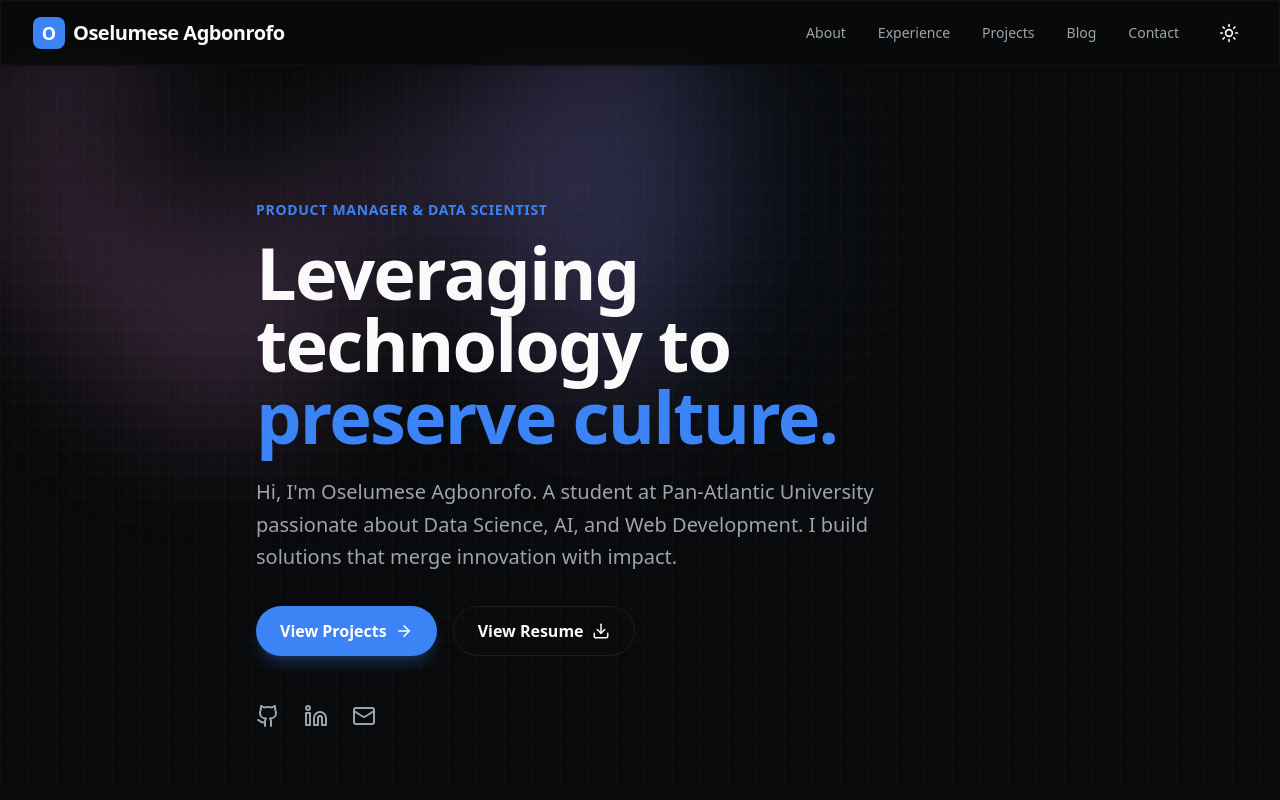
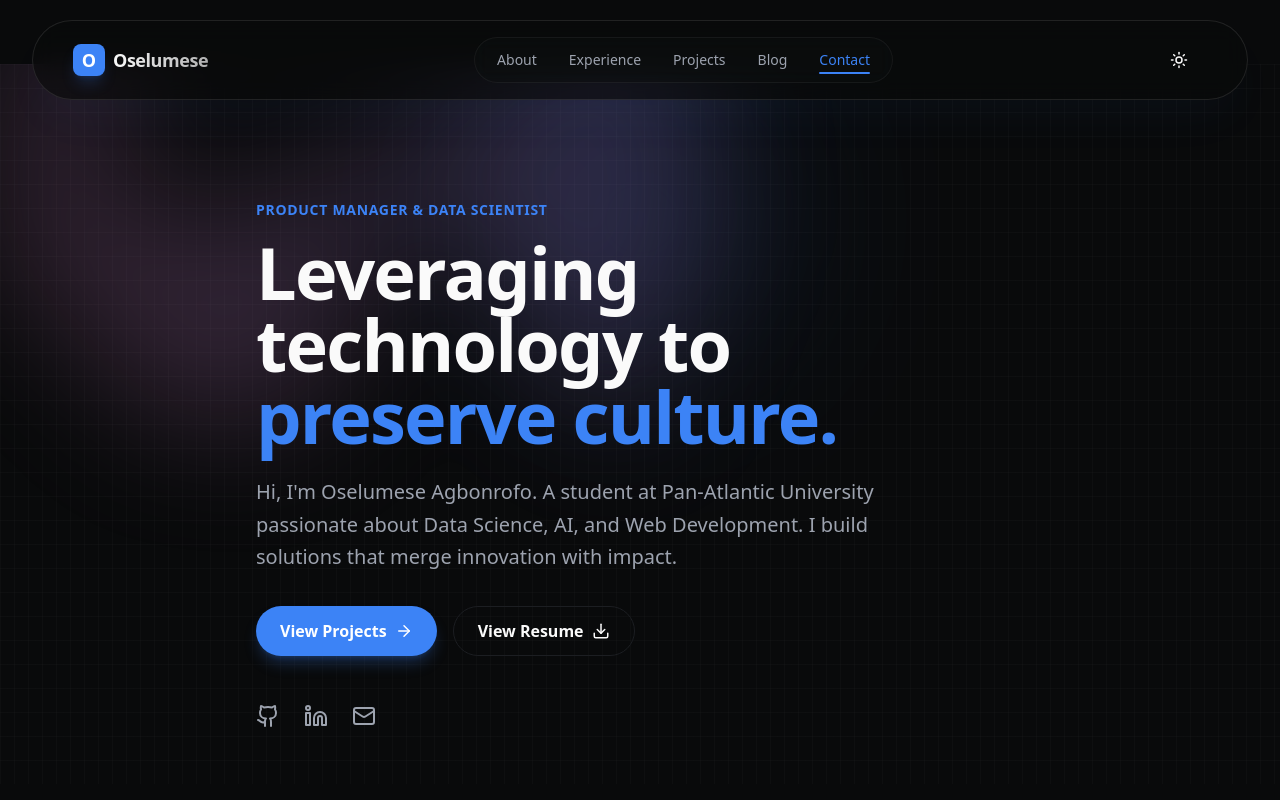
Before and after one commit to oselumeseagbonrofo/portfolio, a Next.js app: page / in a window 1280 px wide. Shown: the top 800 px of the page. Built offline with nearby package versions, Linux system fonts and the light colour scheme.

Commit message:
feat: Improve header and footer design

```diff
--- a/src/components/Footer.tsx
+++ b/src/components/Footer.tsx
@@ -2,30 +2,121 @@
 
 import * as React from 'react';
 import Link from 'next/link';
+import { motion } from 'framer-motion';
+import { Github, Linkedin, Mail, ArrowUp, ExternalLink } from 'lucide-react';
+
+const footerNav = [
+  { name: 'About', href: '/#about' },
+  { name: 'Experience', href: '/#experience' },
+  { name: 'Projects', href: '/#projects' },
+  { name: 'Blog', href: '/blog' },
+];
+
+const socials = [
+  { name: 'GitHub', icon: Github, href: 'https://github.com/oselumeseagbonrofo' },
+  { name: 'LinkedIn', icon: Linkedin, href: 'https://linkedin.com/in/oselumese-agbonrofo' },
+  { name: 'Email', icon: Mail, href: 'mailto:oselumeseagbonrofo@gmail.com' },
+];
 
 export default function Footer() {
   const currentYear = new Date().getFullYear();
 
+  const scrollToTop = () => {
+    window.scrollTo({ top: 0, behavior: 'smooth' });
+  };
+
   return (
-    <footer className="py-12 border-t border-border/40">
+    <footer className="relative mt-20 pb-10">
       <div className="container-wide">
-        <div className="flex flex-col md:flex-row justify-between items-center gap-8">
-          <div className="flex items-center space-x-2">
-            <div className="w-8 h-8 rounded-lg bg-secondary flex items-center justify-center">
-              <span className="text-primary font-bold text-lg">O</span>
+        {/* Main Footer Island */}
+        <div className="glass rounded-[3rem] p-8 md:p-12 border border-white/10 dark:border-white/5 relative overflow-hidden shadow-2xl shadow-primary/5">
+          {/* Background Decorative Element */}
+          <div className="absolute -right-20 -bottom-20 w-64 h-64 bg-primary/5 rounded-full blur-3xl pointer-events-none" />
+
+          <div className="grid grid-cols-1 md:grid-cols-12 gap-12 relative z-10">
+            {/* Brand Section */}
+            <div className="md:col-span-5 space-y-6">
+              <div className="flex items-center space-x-3 group">
+                <motion.div
+                  whileHover={{ rotate: 180 }}
+                  className="w-10 h-10 rounded-xl bg-primary flex items-center justify-center shadow-lg shadow-primary/20"
+                >
+                  <span className="text-white font-bold text-xl">O</span>
+                </motion.div>
+                <div className="flex flex-col">
+                  <span className="font-bold text-xl tracking-tight">Oselumese Agbonrofo</span>
+                  <div className="flex items-center space-x-2">
+                    <span className="w-2 h-2 rounded-full bg-green-500 animate-pulse" />
+                    <span className="text-xs font-medium text-muted-foreground uppercase tracking-wider">Available for new opportunities</span>
+                  </div>
+                </div>
+              </div>
+              <p className="text-muted-foreground text-sm leading-relaxed max-w-sm">
+                Combining data science and product management to create impactful digital experiences.
+                Always pushing the boundaries of what's possible with code and culture.
+              </p>
+              <div className="flex space-x-4">
+                {socials.map((social) => (
+                  <Link
+                    key={social.name}
+                    href={social.href}
+                    target="_blank"
+                    className="p-3 rounded-full bg-secondary/50 hover:bg-primary hover:text-white transition-all duration-300 group"
+                    aria-label={social.name}
+                  >
+                    <social.icon size={20} className="group-hover:scale-110 transition-transform" />
+                  </Link>
+                ))}
+              </div>
             </div>
-            <span className="font-bold text-lg tracking-tight">Oselumese Agbonrofo</span>
+
+            {/* Quick Links */}
+            <div className="md:col-span-3 space-y-6">
+              <h3 className="font-bold text-sm uppercase tracking-widest text-foreground/50">Navigation</h3>
+              <ul className="space-y-4">
+                {footerNav.map((item) => (
+                  <li key={item.name}>
+                    <Link
+                      href={item.href}
+                      className="text-muted-foreground hover:text-primary transition-colors flex items-center group text-sm font-medium"
+                    >
+                      {item.name}
+                      <ExternalLink size={12} className="ml-1 opacity-0 group-hover:opacity-100 transition-opacity" />
+                    </Link>
+                  </li>
+                ))}
+              </ul>
+            </div>
+
+            {/* CTA Section */}
+            <div className="md:col-span-4 space-y-6">
+              <h3 className="font-bold text-sm uppercase tracking-widest text-foreground/50">Get in touch</h3>
+              <div className="bg-secondary/30 rounded-3xl p-6 border border-white/5 space-y-4">
+                <p className="text-sm font-medium">Have a project in mind or just want to chat?</p>
+                <Link
+                  href="mailto:oselumeseagbonrofo@gmail.com"
+                  className="block w-full py-3 px-6 rounded-2xl bg-foreground text-background font-bold text-center hover:opacity-90 transition-opacity"
+                >
+                  Say Hello
+                </Link>
+              </div>
+            </div>
           </div>
 
-          <div className="flex space-x-8 text-sm font-medium text-muted-foreground">
-            <Link href="#about" className="hover:text-primary transition-colors">About</Link>
-            <Link href="#experience" className="hover:text-primary transition-colors">Experience</Link>
-            <Link href="#projects" className="hover:text-primary transition-colors">Projects</Link>
-            <Link href="/blog" className="hover:text-primary transition-colors">Blog</Link>
-          </div>
+          <div className="mt-12 pt-8 border-t border-white/5 flex flex-col md:flex-row justify-between items-center gap-6">
+            <div className="text-sm text-muted-foreground font-medium">
+              © {currentYear} • An Oselumese Agbonrofo Production
+            </div>
 
-          <div className="text-sm text-muted-foreground">
-            © {currentYear} All rights reserved.
+            <button
+              onClick={scrollToTop}
+              className="flex items-center space-x-2 text-sm font-bold text-muted-foreground hover:text-primary transition-colors group"
+            >
+              <span>Back to Top</span>
+              <div className="p-2 rounded-full bg-secondary group-hover:bg-primary group-hover:text-white transition-all transform group-hover:-translate-y-1">
+                <ArrowUp size={16} />
+              </div>
+            </button>
           </div>
         </div>
       </div>
--- a/src/components/Header.tsx
+++ b/src/components/Header.tsx
@@ -2,103 +2,186 @@
 
 import * as React from 'react';
 import Link from 'next/link';
+import { usePathname } from 'next/navigation';
 import { useTheme } from 'next-themes';
 import { Moon, Sun, Menu, X } from 'lucide-react';
-import { motion, AnimatePresence } from 'framer-motion';
+import { motion, AnimatePresence, useScroll, useTransform, useMotionValueEvent } from 'framer-motion';
 
 const navItems = [
-  { name: 'About', href: '/#about' },
-  { name: 'Experience', href: '/#experience' },
-  { name: 'Projects', href: '/#projects' },
-  { name: 'Blog', href: '/blog' },
-  { name: 'Contact', href: '/#contact' },
+  { name: 'About', href: '/#about', id: 'about' },
+  { name: 'Experience', href: '/#experience', id: 'experience' },
+  { name: 'Projects', href: '/#projects', id: 'projects' },
+  { name: 'Blog', href: '/blog', id: 'blog' },
+  { name: 'Contact', href: '/#contact', id: 'contact' },
 ];
 
 export function Header() {
   const [mounted, setMounted] = React.useState(false);
   const { theme, setTheme } = useTheme();
   const [isOpen, setIsOpen] = React.useState(false);
+  const [hoveredIndex, setHoveredIndex] = React.useState<number | null>(null);
+  const [activeSection, setActiveSection] = React.useState<string>('');
+  const pathname = usePathname();
+  const { scrollY } = useScroll();
 
-  // Avoid hydration mismatch
+  const headerY = useTransform(scrollY, [0, 50], [20, 10]);
+  const headerWidth = useTransform(scrollY, [0, 50], ['95%', '90%']);
+  const headerPadding = useTransform(scrollY, [0, 50], ['1rem 2rem', '0.6rem 1.5rem']);
+
+  // Track active section on scroll
+  useMotionValueEvent(scrollY, "change", (latest) => {
+    if (pathname !== '/') return;
+
+    const sections = navItems.filter(item => item.id !== 'blog').map(item => item.id);
+    for (const section of sections.reverse()) {
+      const element = document.getElementById(section);
+      if (element && latest >= element.offsetTop - 100) {
+        setActiveSection(section);
+        break;
+      }
+    }
+  });
+
   React.useEffect(() => {
+    if (pathname === '/blog') setActiveSection('blog');
+    else if (pathname === '/') {
+      // Set initial active section
+      const hash = window.location.hash.replace('#', '');
+      if (hash) setActiveSection(hash);
+    }
     setMounted(true);
-  }, []);
+  }, [pathname]);
 
   if (!mounted) return null;
 
   return (
-    <header className="fixed top-0 left-0 right-0 z-50 glass border-b border-border/40">
-      <div className="container-wide flex h-16 items-center justify-between">
-        <Link href="/" className="flex items-center space-x-2 group">
-          <div className="w-8 h-8 rounded-lg bg-primary flex items-center justify-center group-hover:rotate-12 transition-transform duration-300">
+    <motion.header
+      style={{
+        y: headerY,
+        width: headerWidth,
+        padding: headerPadding,
+      }}
+      className="fixed top-0 left-1/2 -translate-x-1/2 z-50 glass rounded-full flex items-center justify-between shadow-2xl shadow-primary/5 border border-white/10 dark:border-white/5"
+    >
+      <div className="flex items-center space-x-2 group shrink-0 ml-2">
+        <Link href="/" className="flex items-center space-x-2">
+          <motion.div
+            whileHover={{ rotate: 180, scale: 1.1 }}
+            transition={{ type: "spring", stiffness: 260, damping: 20 }}
+            className="w-8 h-8 rounded-lg bg-primary flex items-center justify-center shadow-lg shadow-primary/20"
+          >
             <span className="text-white font-bold text-lg">O</span>
-          </div>
-          <span className="font-bold text-xl tracking-tight">Oselumese Agbonrofo</span>
+          </motion.div>
+          <span className="font-bold text-lg tracking-tight hidden sm:inline-block bg-clip-text text-transparent bg-gradient-to-r from-foreground to-foreground/70">
+            Oselumese
+          </span>
         </Link>
+      </div>
 
-        {/* Desktop Nav */}
-        <nav className="hidden md:flex items-center space-x-8">
-          {navItems.map((item) => (
+      {/* Desktop Nav */}
+      <nav className="hidden md:flex items-center bg-secondary/20 backdrop-blur-sm rounded-full px-1.5 py-1 relative border border-white/5">
+        {navItems.map((item, index) => {
+          const isActive = activeSection === item.id;
+          return (
             <Link
               key={item.name}
               href={item.href}
-              className="text-sm font-medium text-muted-foreground hover:text-primary transition-colors"
+              className={`relative px-4 py-2 text-sm font-medium transition-colors duration-300 z-10 ${
+                isActive ? 'text-primary' : 'text-muted-foreground hover:text-foreground'
+              }`}
+              onMouseEnter={() => setHoveredIndex(index)}
+              onMouseLeave={() => setHoveredIndex(null)}
+              onClick={() => setActiveSection(item.id)}
             >
               {item.name}
+              {hoveredIndex === index && (
+                <motion.div
+                  layoutId="nav-hover"
+                  className="absolute inset-0 bg-background/80 dark:bg-white/5 rounded-full shadow-sm -z-10"
+                  transition={{ type: 'spring', bounce: 0.25, duration: 0.5 }}
+                />
+              )}
+              {isActive && (
+                <motion.div
+                  layoutId="nav-active"
+                  className="absolute bottom-1 left-4 right-4 h-0.5 bg-primary rounded-full z-20"
+                  transition={{ type: 'spring', bounce: 0.2, duration: 0.6 }}
+                />
+              )}
             </Link>
-          ))}
-          <button
-            onClick={() => setTheme(theme === 'dark' ? 'light' : 'dark')}
-            className="p-2 rounded-full hover:bg-secondary transition-colors"
-            aria-label="Toggle theme"
+          );
+        })}
+      </nav>
+
+      <div className="flex items-center space-x-2 mr-2">
+        <button
+          onClick={() => setTheme(theme === 'dark' ? 'light' : 'dark')}
+          className="p-2.5 rounded-full hover:bg-secondary/80 transition-all relative group overflow-hidden border border-transparent hover:border-white/10"
+          aria-label="Toggle theme"
+        >
+          <motion.div
+            initial={false}
+            animate={{
+              rotate: theme === 'dark' ? 0 : 180,
+              scale: [1, 0.8, 1],
+            }}
+            transition={{ duration: 0.5, ease: "easeInOut" }}
+            className="flex items-center justify-center text-foreground"
           >
-            {theme === 'dark' ? <Sun size={20} /> : <Moon size={20} />}
-          </button>
-        </nav>
+            {theme === 'dark' ? <Sun size={18} /> : <Moon size={18} />}
+          </motion.div>
+        </button>
 
         {/* Mobile Nav Toggle */}
-        <div className="flex items-center space-x-4 md:hidden">
-          <button
-            onClick={() => setTheme(theme === 'dark' ? 'light' : 'dark')}
-            className="p-2 rounded-full hover:bg-secondary transition-colors"
-            aria-label="Toggle theme"
-          >
-            {theme === 'dark' ? <Sun size={20} /> : <Moon size={20} />}
-          </button>
-          <button
-            onClick={() => setIsOpen(!isOpen)}
-            className="p-2 rounded-full hover:bg-secondary transition-colors"
-            aria-label="Toggle menu"
-          >
-            {isOpen ? <X size={24} /> : <Menu size={24} />}
-          </button>
-        </div>
+        <button
+          onClick={() => setIsOpen(!isOpen)}
+          className="md:hidden p-2.5 rounded-full hover:bg-secondary/80 transition-colors border border-transparent hover:border-white/10"
+          aria-label="Toggle menu"
+        >
+          {isOpen ? <X size={20} /> : <Menu size={20} />}
+        </button>
       </div>
 
-      {/* Mobile Menu */}
+      {/* Mobile Menu Overlay */}
       <AnimatePresence>
         {isOpen && (
-          <motion.div
-            initial={{ opacity: 0, height: 0 }}
-            animate={{ opacity: 1, height: 'auto' }}
-            exit={{ opacity: 0, height: 0 }}
-            className="md:hidden glass border-t border-border/40"
-          >
-            <div className="flex flex-col space-y-4 p-4">
-              {navItems.map((item) => (
-                <Link
-                  key={item.name}
-                  href={item.href}
-                  onClick={() => setIsOpen(false)}
-                  className="text-lg font-medium hover:text-primary transition-colors"
-                >
-                  {item.name}
-                </Link>
-              ))}
-            </div>
-          </motion.div>
+          <>
+            <motion.div
+              initial={{ opacity: 0 }}
+              animate={{ opacity: 1 }}
+              exit={{ opacity: 0 }}
+              onClick={() => setIsOpen(false)}
+              className="fixed inset-0 bg-background/20 backdrop-blur-sm z-[-1] md:hidden"
+            />
+            <motion.div
+              initial={{ opacity: 0, scale: 0.9, y: -20 }}
+              animate={{ opacity: 1, scale: 1, y: 0 }}
+              exit={{ opacity: 0, scale: 0.9, y: -20 }}
+              className="absolute top-full left-0 right-0 mt-4 mx-2 p-3 glass rounded-[2rem] md:hidden overflow-hidden shadow-2xl border border-white/10"
+            >
+              <div className="flex flex-col space-y-1">
+                {navItems.map((item) => (
+                  <Link
+                    key={item.name}
+                    href={item.href}
+                    onClick={() => {
+                      setIsOpen(false);
+                      setActiveSection(item.id);
+                    }}
+                    className={`px-5 py-4 rounded-2xl text-lg font-medium transition-all ${
+                      activeSection === item.id
+                        ? 'bg-primary/10 text-primary'
+                        : 'hover:bg-secondary/50 text-foreground/80 hover:text-foreground'
+                    }`}
+                  >
+                    {item.name}
+                  </Link>
+                ))}
+              </div>
+            </motion.div>
+          </>
         )}
       </AnimatePresence>
-    </header>
+    </motion.header>
   );
 }
```
